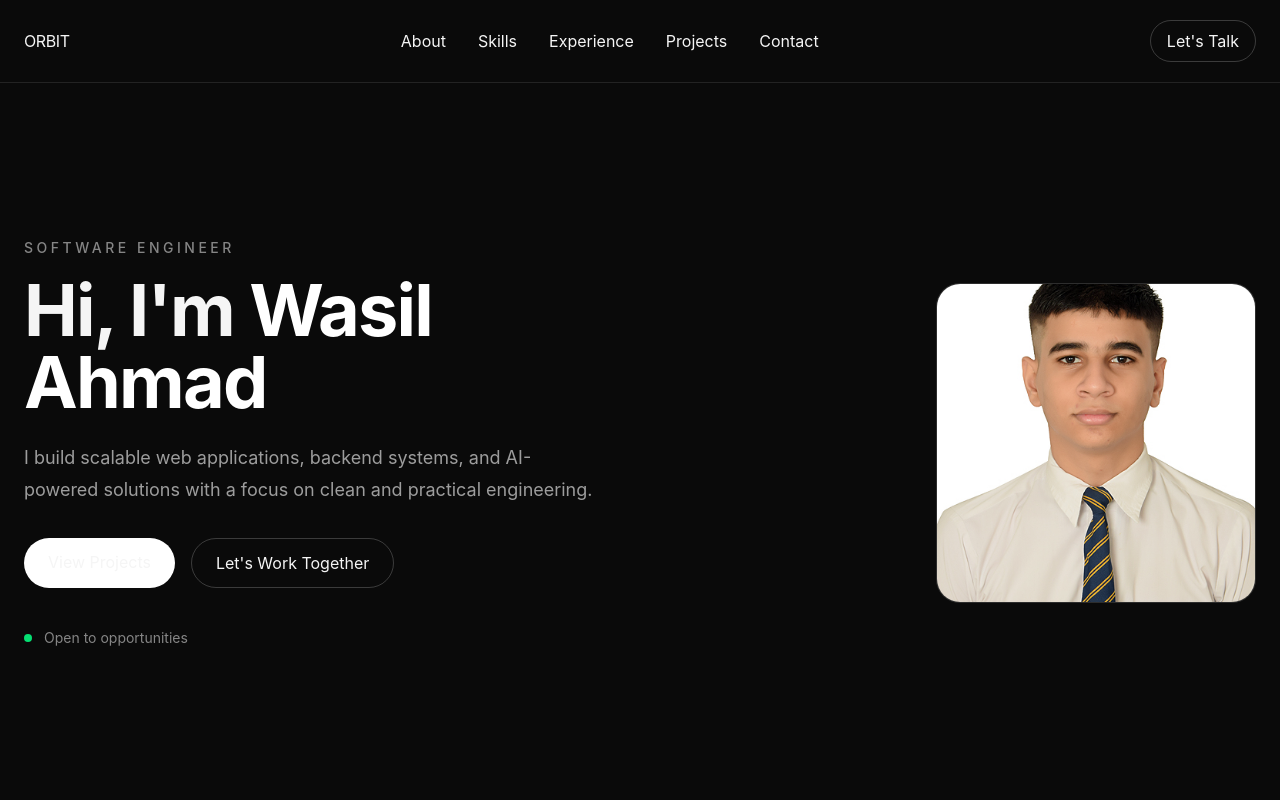
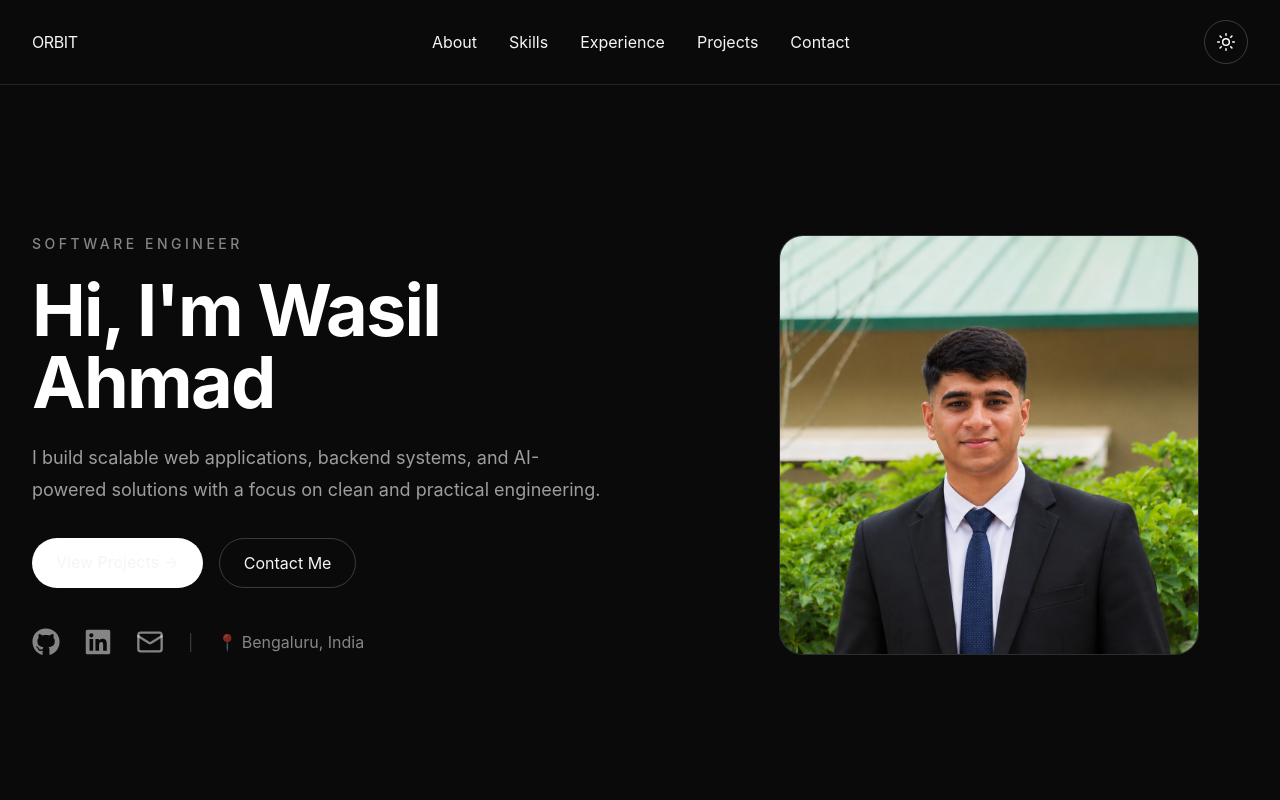
Before and after one commit to buildwithwasil/orbit, a React (Vite) app in the folder frontend/: page / in a window 1280 px wide. Shown: the top 800 px of the page. Built offline with nearby package versions, Linux system fonts and the light colour scheme.

Commit message:
Modified the Navbar and Hero section

```diff
--- a/frontend/package.json
+++ b/frontend/package.json
@@ -12,7 +12,7 @@
   "dependencies": {
     "@tailwindcss/vite": "^4.3.3",
     "framer-motion": "^13.1.1",
-    "lucide-react": "^1.33.0",
+    "lucide-react": "^1.39.0",
     "react": "^19.2.8",
     "react-dom": "^19.2.8",
     "react-icons": "^5.7.0",
--- a/frontend/src/App.tsx
+++ b/frontend/src/App.tsx
@@ -1,16 +1,38 @@
+import { useEffect, useState } from "react";
+
 import Navbar from "./components/Navbar";
 import Hero from "./components/Hero";
 import About from "./components/About";
 import Skill from "./components/Skill";
 import Experience from "./components/Experience";
 import Projects from "./components/Projects";
-import Education from "./components/Education.tsx";
-import Contact from "./components/Contact.tsx";
-import Footer from "./components/Footer.tsx";
+import Education from "./components/Education";
+import Contact from "./components/Contact";
+import Footer from "./components/Footer";
+
 function App() {
+    const [darkMode, setDarkMode] = useState(true);
+
+    useEffect(() => {
+        document.documentElement.classList.toggle("dark", darkMode);
+        document.documentElement.classList.toggle("light", !darkMode);
+
+        document.body.classList.toggle("dark", darkMode);
+        document.body.classList.toggle("light", !darkMode);
+    }, [darkMode]);
+
     return (
-      <div>
-        <Navbar />
+        <div
+            className={
+                darkMode
+                    ? "min-h-screen bg-[#0a0a0a] text-[#f5f5f5]"
+                    : "min-h-screen bg-white text-[#111111]"
+            }
+        >
+            <Navbar
+                darkMode={darkMode}
+                setDarkMode={setDarkMode}
+            />
 
             <main>
                 <Hero />
@@ -20,8 +42,9 @@ function App() {
                 <Projects />
                 <Education />
                 <Contact />
+            </main>
+
             <Footer />
-        </main>
         </div>
     );
 }
--- a/frontend/src/components/Hero.tsx
+++ b/frontend/src/components/Hero.tsx
@@ -1,59 +1,102 @@
+import { FaGithub, FaLinkedin } from "react-icons/fa";
+import { Mail } from "lucide-react";
+import { SiFiverr } from "react-icons/si";
+
 function Hero() {
     return (
-        <section className="border-b border-white/10">
-            <div className="mx-auto grid min-h-[calc(100vh-80px)] max-w-7xl items-center gap-12 px-6 py-20 md:grid-cols-2">
+        <section className="border-b border-black/10 dark:border-white/10">
+            <div className="mx-auto grid min-h-[calc(100vh-80px)] max-w-7xl items-center gap-12 px-8 py-16 md:grid-cols-[1.1fr_0.9fr] lg:gap-16">
 
                 {/* Left side */}
                 <div>
-                    <p className="mb-4 text-sm font-medium uppercase tracking-[0.25em] text-white/50">
+                    <p className="mb-5 text-sm font-medium uppercase tracking-[0.25em] text-black/50 dark:text-white/50">
                         Software Engineer
                     </p>
 
-                    <h1 className="text-5xl font-bold tracking-tight sm:text-6xl lg:text-7xl">
-                        Hi, I'm{" "}
-                        <span className="text-white">
-              Wasil Ahmad
-            </span>
+                    <h1 className="text-5xl font-bold tracking-tight text-black sm:text-6xl lg:text-7xl dark:text-white">
+                        Hi, I'm Wasil
+                        <br />
+                        Ahmad
                     </h1>
 
-                    <p className="mt-6 max-w-xl text-lg leading-8 text-white/60">
+                    <p className="mt-6 max-w-xl text-lg leading-8 text-black/60 dark:text-white/60">
                         I build scalable web applications, backend systems,
                         and AI-powered solutions with a focus on clean and
                         practical engineering.
                     </p>
 
                     <div className="mt-8 flex flex-wrap gap-4">
+
+                        {/* View Projects */}
                         <a
                             href="#projects"
-                            className="rounded-full bg-white px-6 py-3 text-sm font-medium text-black transition hover:bg-white/80"
+                            className="rounded-full bg-black px-6 py-3 text-sm font-medium text-white transition hover:bg-black/80 dark:bg-white dark:text-black dark:hover:bg-white/80"
                         >
-                            View Projects
+                            View Projects →
+                        </a>
+
+                        {/* Contact */}
+                        <a
+                            href="#contact"
+                            className="rounded-full border border-black/20 px-6 py-3 text-sm font-medium text-black transition hover:bg-black hover:text-white dark:border-white/20 dark:text-white dark:hover:bg-white dark:hover:text-black"
+                        >
+                            Contact Me
+                        </a>
+
+                    </div>
+
+                    {/* Social / Location */}
+                    <div className="mt-10 flex items-center gap-6 text-black/50 dark:text-white/50">
+
+                        <a
+                            href="https://github.com/buildwithwasil"
+                            target="_blank"
+                            rel="noopener noreferrer"
+                            aria-label="GitHub"
+                            className="transition hover:text-black dark:hover:text-white"
+                        >
+                            <FaGithub size={28} />
                         </a>
 
                         <a
-                            href="#contact"
-                            className="rounded-full border border-white/20 px-6 py-3 text-sm font-medium transition hover:bg-white hover:text-black"
+                            href="https://www.linkedin.com/in/wasilahmad1/"
+                            target="_blank"
+                            rel="noopener noreferrer"
+                            aria-label="LinkedIn"
+                            className="transition hover:text-black dark:hover:text-white"
                         >
-                            Let's Work Together
+                           <FaLinkedin size={28} />
                         </a>
-                    </div>
 
-                    <div className="mt-10 flex items-center gap-3 text-sm text-white/50">
-                        <span className="h-2 w-2 rounded-full bg-green-400" />
-                        Open to opportunities
+                        <a
+                            href="mailto:wasil.ahmad786@gmail.com"
+                            aria-label="Email"
+                            className="transition hover:text-black dark:hover:text-white"
+                        >
+                            <Mail size={28} />
+                        </a>
+
+                        <span className="text-black/20 dark:text-white/20">
+                            |
+                        </span>
+
+                        <span>
+                            📍 Bengaluru, India
+                        </span>
+
                     </div>
                 </div>
 
                 {/* Right side */}
-                <div className="flex justify-center md:justify-end">
-                    <div className="relative">
-                        <div className="h-64 w-64 overflow-hidden rounded-3xl border border-white/10 bg-white/5 sm:h-80 sm:w-80">
-                            <img
-                                src="/images/PersonalMyPhoto.jpeg"
-                                alt="Wasil Ahmad"
-                                className="h-full w-full object-cover"
-                            />
-                        </div>
+                <div className="flex justify-center md:justify-center">
+                    <div className="h-72 w-72 overflow-hidden rounded-3xl border border-black/10 bg-black/5 dark:border-white/10 dark:bg-white/5 sm:h-80 sm:w-80 lg:h-[420px] lg:w-[420px]">
+
+                        <img
+                            src="/images/wasilpersonalphoto.jpeg"
+                            alt="Wasil Ahmad"
+                            className="h-full w-full object-cover"
+                        />
+
                     </div>
                 </div>
 
--- a/frontend/src/components/Navbar.tsx
+++ b/frontend/src/components/Navbar.tsx
@@ -1,39 +1,84 @@
-function Navbar() {
+import {
+    Moon,
+    Sun,
+} from "lucide-react";
+
+interface NavbarProps {
+    darkMode: boolean;
+    setDarkMode: (value: boolean) => void;
+}
+
+function Navbar({ darkMode, setDarkMode }: NavbarProps) {
     return (
-        <header className="border-b border-white/10">
-            <nav className="mx-auto flex max-w-7xl items-center justify-between px-6 py-5">
-                <a href="/" className="text-xl font-semibold tracking-tight">
+        <header className="border-b border-black/10 dark:border-white/10">
+            <nav className="mx-auto flex max-w-7xl items-center justify-between px-8 py-5">
+
+                {/* Logo */}
+                <a
+                    href="/"
+                    className="text-xl font-semibold tracking-tight text-black dark:text-white"
+                >
                     ORBIT
                 </a>
 
+                {/* Navigation */}
                 <div className="hidden items-center gap-8 md:flex">
-                    <a href="#about" className="text-sm text-white/70 transition hover:text-white">
+
+                    <a
+                        href="#about"
+                        className="text-sm text-black/60 transition hover:text-black dark:text-white/70 dark:hover:text-white"
+                    >
                         About
                     </a>
 
-                    <a href="#skills" className="text-sm text-white/70 transition hover:text-white">
+                    <a
+                        href="#skills"
+                        className="text-sm text-black/60 transition hover:text-black dark:text-white/70 dark:hover:text-white"
+                    >
                         Skills
                     </a>
 
-                    <a href="#experience" className="text-sm text-white/70 transition hover:text-white">
+                    <a
+                        href="#experience"
+                        className="text-sm text-black/60 transition hover:text-black dark:text-white/70 dark:hover:text-white"
+                    >
                         Experience
                     </a>
 
-                    <a href="#projects" className="text-sm text-white/70 transition hover:text-white">
+                    <a
+                        href="#projects"
+                        className="text-sm text-black/60 transition hover:text-black dark:text-white/70 dark:hover:text-white"
+                    >
                         Projects
                     </a>
 
-                    <a href="#contact" className="text-sm text-white/70 transition hover:text-white">
+                    <a
+                        href="#contact"
+                        className="text-sm text-black/60 transition hover:text-black dark:text-white/70 dark:hover:text-white"
+                    >
                         Contact
                     </a>
+
                 </div>
 
-                <a
-                    href="#contact"
-                    className="hidden rounded-full border border-white/20 px-4 py-2 text-sm transition hover:bg-white hover:text-black md:block"
+                {/* Theme Toggle */}
+                {/* Theme Toggle */}
+                <button
+                    type="button"
+                    onClick={() => setDarkMode(!darkMode)}
+                    aria-label={
+                        darkMode
+                            ? "Switch to light mode"
+                            : "Switch to dark mode"
+                    }
+                    className="flex h-11 w-11 items-center justify-center rounded-full border border-black/15 text-black transition hover:bg-black hover:text-white dark:border-white/20 dark:text-white dark:hover:bg-white dark:hover:text-black"
                 >
-                    Let's Talk
-                </a>
+                    {darkMode ? (
+                        <Sun size={20} strokeWidth={1.8} />
+                    ) : (
+                        <Moon size={20} strokeWidth={1.8} />
+                    )}
+                </button>
             </nav>
         </header>
     );
--- a/frontend/src/index.css
+++ b/frontend/src/index.css
@@ -1,4 +1,6 @@
 @import "tailwindcss";
+
+@custom-variant dark (&:where(.dark, .dark *));
 
 * {
   box-sizing: border-box;
@@ -11,10 +13,21 @@ html {
 body {
   margin: 0;
   min-width: 320px;
+
+  font-family: Inter, system-ui, -apple-system, BlinkMacSystemFont, "Segoe UI",
+  sans-serif;
+
+  background: #ffffff;
+  color: #111111;
+
+  transition:
+          background-color 300ms ease,
+          color 300ms ease;
+}
+
+body.dark {
   background: #0a0a0a;
   color: #f5f5f5;
-  font-family: Inter, system-ui, -apple-system, BlinkMacSystemFont, "Segoe UI",
-  sans-serif;
 }
 
 button,
@@ -26,3 +39,32 @@ a {
   color: inherit;
   text-decoration: none;
 }
+
+/* -------------------------------- */
+/* LIGHT MODE                       */
+/* -------------------------------- */
+
+.light {
+  background: #ffffff;
+  color: #111111;
+}
+
+/* -------------------------------- */
+/* DARK MODE                        */
+/* -------------------------------- */
+
+.dark {
+  background: #0a0a0a;
+  color: #f5f5f5;
+}
+
+/* Smooth theme transition */
+.dark,
+.light,
+.dark *,
+.light * {
+  transition:
+          background-color 300ms ease,
+          border-color 300ms ease,
+          color 300ms ease;
+}
```
Also changed, not shown: frontend/images/wasilpersonalphoto.jpeg (added), 1 other file (tests, documents, lock files or other folders). Lines whose indentation alone changed are shown as unchanged.
